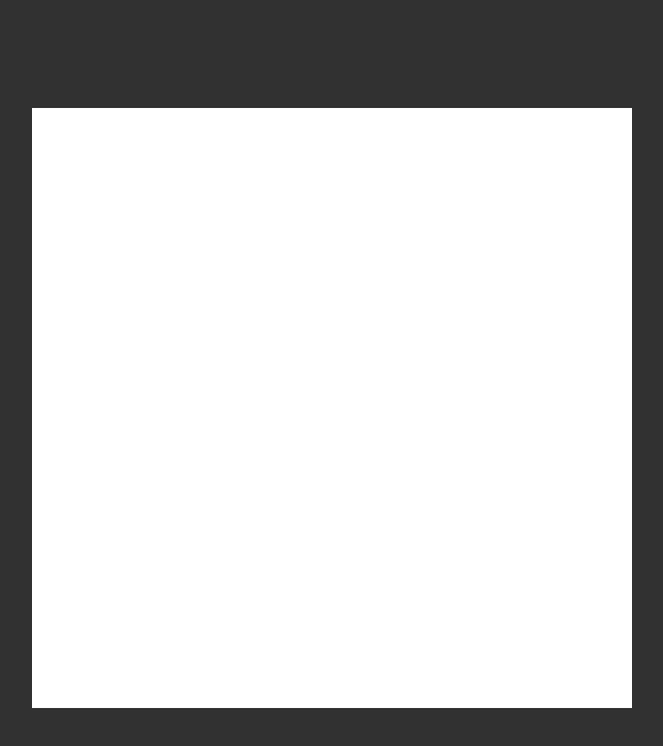
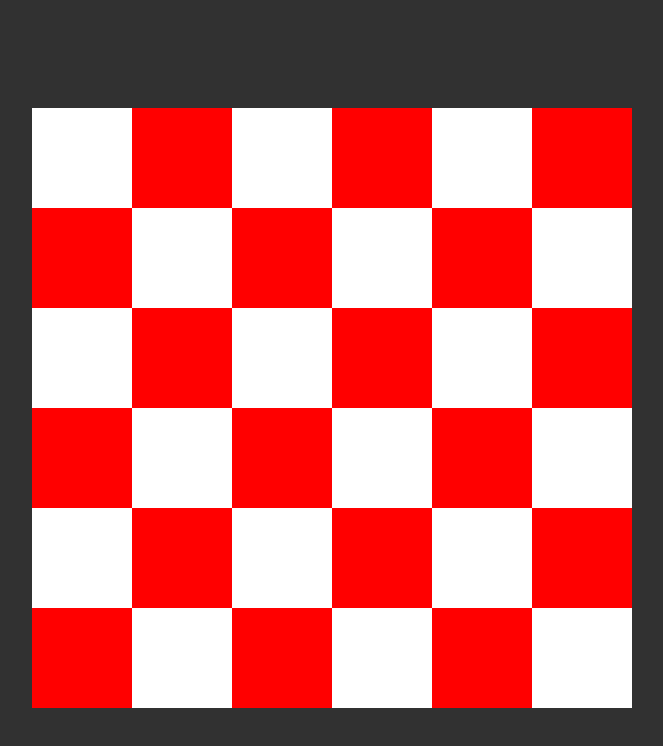
Before and after one commit to MaNnU81/intro-Canvas, a plain HTML site: page scacchiera.html in a window 1280 px wide. Shown: the whole page, without its empty margins (308-971 px from the left). Drawn offline with Linux system fonts and the light colour scheme.

Commit message:
neve+rettangoli+scacchiera

```diff
--- a/scacchiera.html
+++ b/scacchiera.html
@@ -4,7 +4,7 @@
   <meta charset="UTF-8">
   <link rel="stylesheet" href="style.css">
   <meta name="viewport" content="width=device-width, initial-scale=1.0">
-  <title>neve</title>
+  <title>Scacchiera</title>
 </head>
 <body>
   <canvas class="sample-canvas" width="600px" height="600px" id="scacchiera-canvas">
--- a/scacchiera.js
+++ b/scacchiera.js
@@ -1,6 +1,13 @@
-let entities = [];
+
 let canvas;
 let ctx;
+
+
+const canvasSize = 600;
+const totalSquare = 6; //decide il numero di quadrati sia in x che in y
+const numberOfSquare = totalSquare / 2;
+const dimensionSquare = canvasSize / totalSquare;
+
 
 
 function setUp() {
@@ -8,22 +15,30 @@ function setUp() {
     ctx = canvas.getContext('2d');
 
 
-
 }
 
 function update() {
-
-
 
 }
 
 
 function draw() {
+    ctx.clearRect(0, 0, canvas.width, canvas.height); // Pulisce il canvas
+    drawSquare();
 
 
 }
+function drawSquare() {
+    for (let row = 0; row < totalSquare; row++) {
+        for (let colonne = 0; colonne < totalSquare; colonne++) {
+            if ((row + colonne) % 2 !== 0) {  //cambia il diverso per ottenere logica inversa ed iniziare con quadrato pieno.
+                ctx.fillStyle = "red";
+                ctx.fillRect(colonne * dimensionSquare, row * dimensionSquare, dimensionSquare, dimensionSquare);
+            }
 
-
+        }
+    }
+}
 function gameLoop(elapsedTime) {
 
     update()
```
